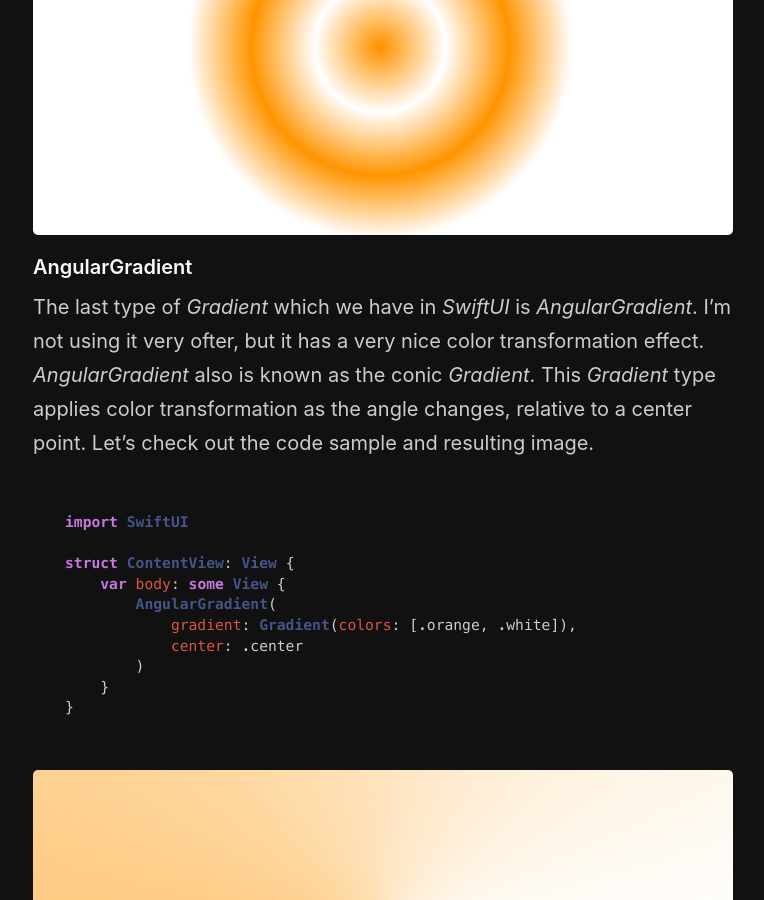
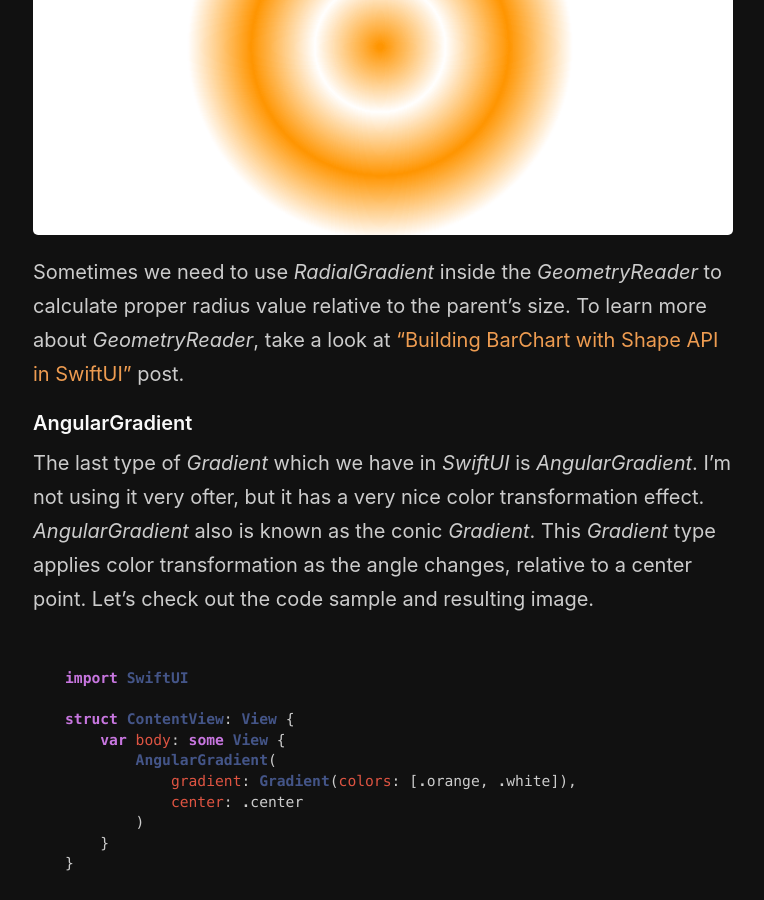
Before and after one commit to mecid/mecid.github.io, a Jekyll site: the page built from _posts/2019-11-13-gradient-in-swiftui.md, in a window 1280 px wide and 900 px high, scrolled down 3787 px. Shown: the whole window, without its empty margins (257-1021 px from the left). Built offline with Jekyll 4.4.1, drawn with Linux system fonts in a browser that asks for light colours.

Commit message:
Update 2019-11-13-gradient-in-swiftui.md

```diff
--- a/_posts/2019-11-13-gradient-in-swiftui.md
+++ b/_posts/2019-11-13-gradient-in-swiftui.md
@@ -87,6 +87,8 @@ struct ContentView: View {
 
 ![example4](/public/r2.png)
 
+Sometimes we need to use *RadialGradient* inside the *GeometryReader* to calculate proper radius value relative to the parent's size. To learn more about *GeometryReader*, take a look at ["Building BarChart with Shape API in SwiftUI"](/2019/08/14/building-barchart-with-shape-api-in-swiftui/) post.
+
 #### AngularGradient
 The last type of *Gradient* which we have in *SwiftUI* is *AngularGradient*. I'm not using it very ofter, but it has a very nice color transformation effect. *AngularGradient* also is known as the conic *Gradient*. This *Gradient* type applies color transformation as the angle changes, relative to a center point. Let's check out the code sample and resulting image.
 
```
